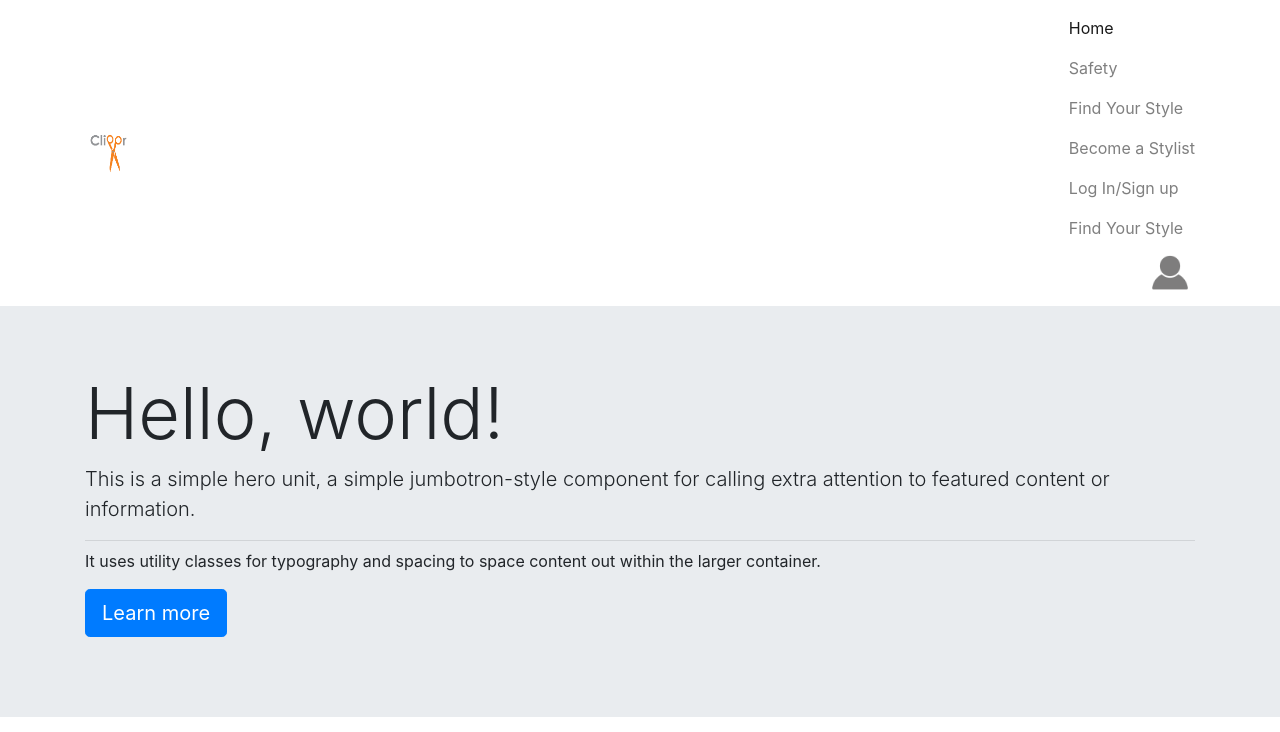
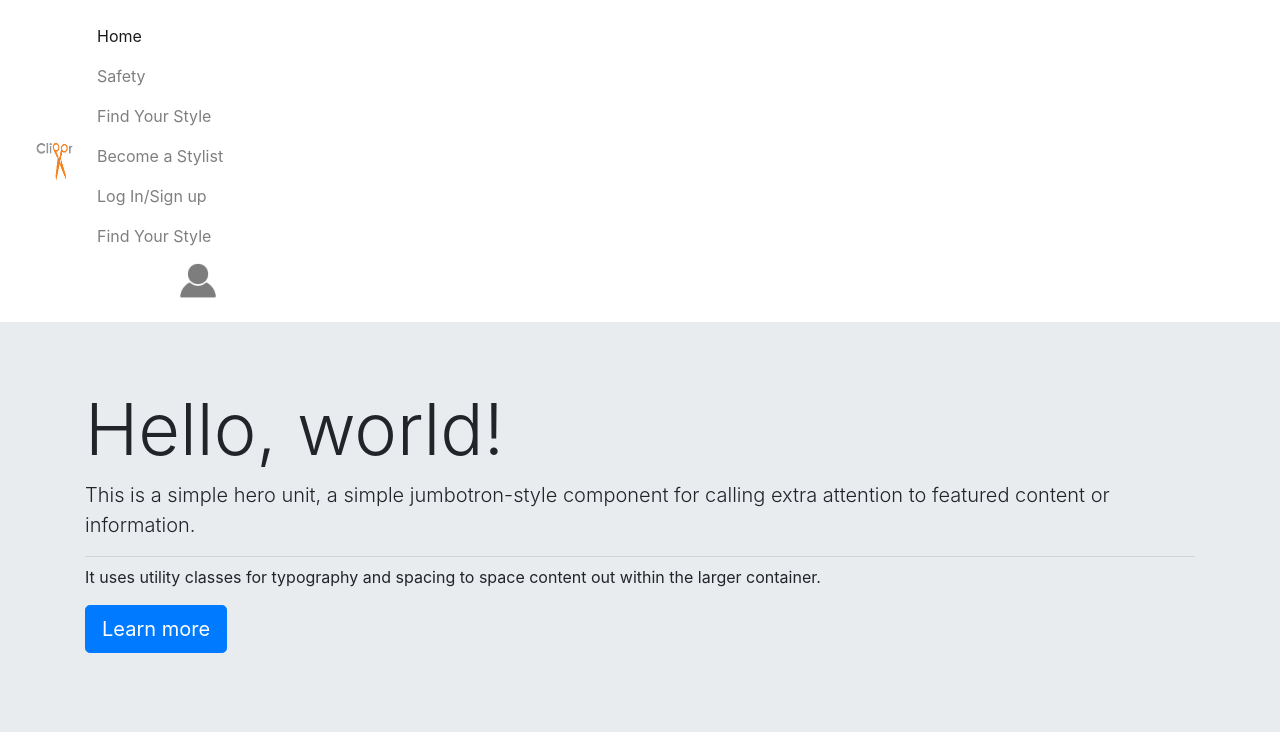
Before and after one commit to eric85254/Clippr, a Django app: page / in a window 1280 px wide. Shown: the top 732 px of the page. Run offline with Django 3.2, Linux system fonts and the light colour scheme; some libraries are stand-ins or nearby versions.

Commit message:
Worked on NavBar

```diff
--- a/templates/core/home.html
+++ b/templates/core/home.html
@@ -10,6 +10,7 @@
 </head>
 <body>
     <nav id=navBar class="navbar navbar-light bg-faded">
+        <span class="navbar-text float-xs-right text muted">
             <div class="container conta">
               <a class="navbar-brand" href="#">
                   <img src="{% static "clippr/images/logoTransparent.png" %}"  width="50" height="50" alt="">
@@ -38,6 +39,7 @@
                 </li>
               </ul>
             </div>
+        </span>
     </nav>
     <div class="jumbotron jumbotron-fluid">
         <div class="container">
```
Lines whose indentation alone changed are shown as unchanged.
